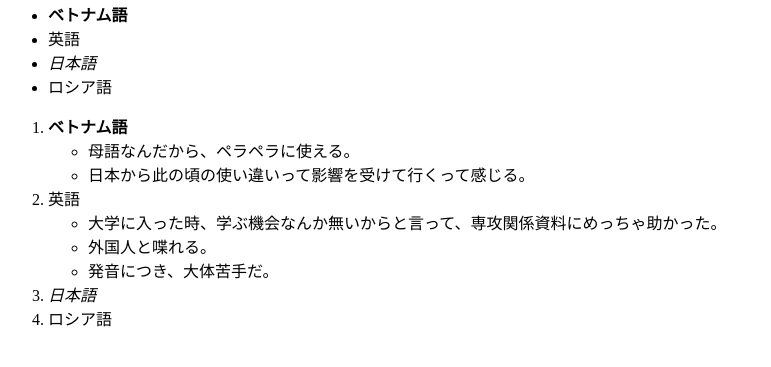
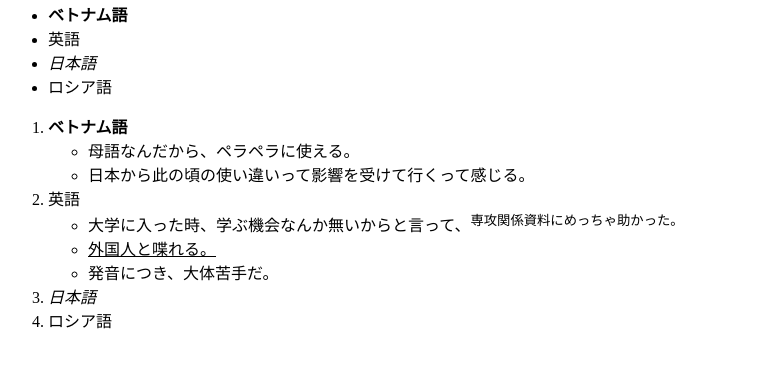
Before and after one commit to Phuctt205dev/web_trainning_course, a website: page step3.html in a window 1280 px wide. Shown: the part 87-454 px from the top of the page, without its empty margins (0-771 px from the left). Drawn offline with Linux system fonts and the light colour scheme.

Commit message:
html finished

```diff
--- a/step3.html
+++ b/step3.html
@@ -22,8 +22,8 @@
             </li>
             <li>英語
                 <ul>
-                    <li>大学に入った時、学ぶ機会なんか無いからと言って、専攻関係資料にめっちゃ助かった。</li>
-                    <li>外国人と喋れる。</li>
+                    <li>大学に入った時、学ぶ機会なんか無いからと言って、<sup>専攻関係資料にめっちゃ助かった。</sup></li>
+                    <li><ins>外国人と喋れる。</ins></li>
                     <li>発音につき、大体苦手だ。</li>
                 </ul>
             </li>
```
